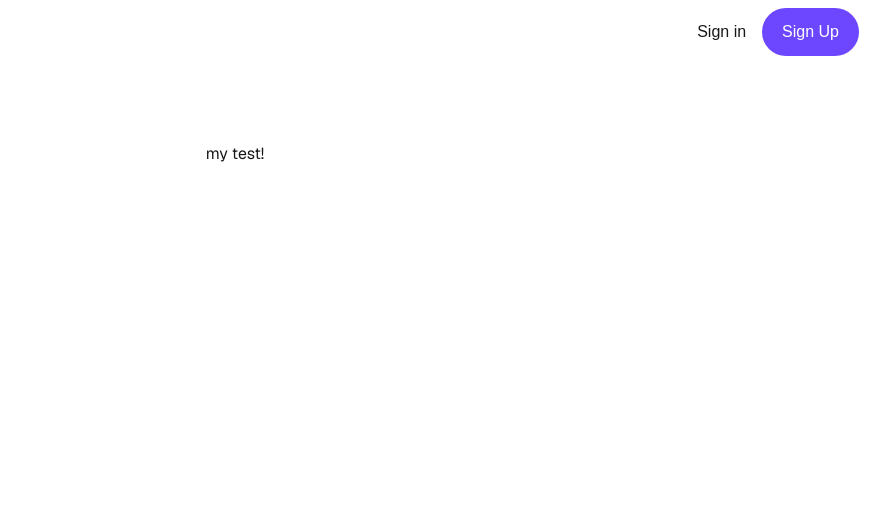
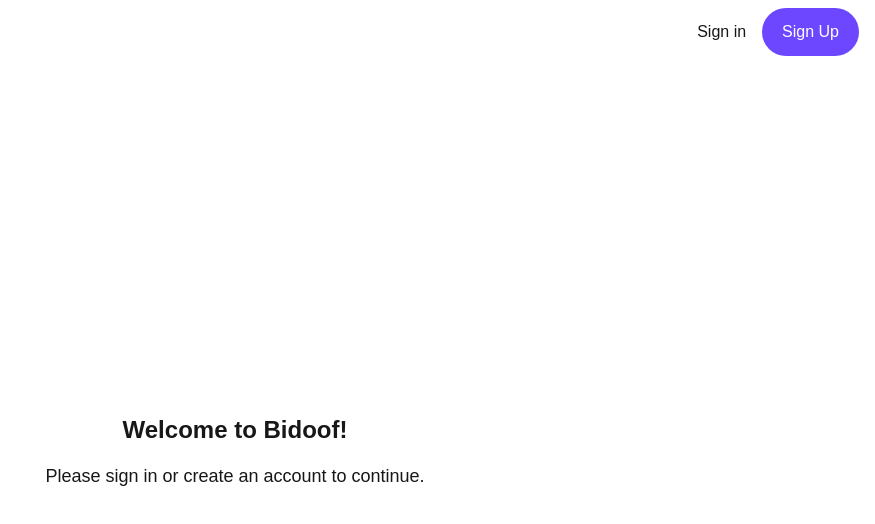
Before and after one commit to symienMoore/bidoof, a Next.js app: page / in a window 1280 px wide. Shown: the top 524 px of the page, without its empty margins (405-1280 px from the left). Built offline with nearby package versions, Linux system fonts and the light colour scheme; no server answers.

Commit message:
set up auth

```diff
--- a/src/app/messages/page.tsx
+++ b/src/app/messages/page.tsx
@@ -1,9 +1,33 @@
 import React from 'react'
 
+// display page for users not logged in o r with no account
+const userSignIn = () => {
+  return (
+    <div className="flex flex-col items-center justify-center h-screen">
+      <h1 className="text-2xl font-bold mb-4">Welcome to Bidoof!</h1>
+      <p className="text-lg mb-6">Please sign in or create an account to continue.</p>
+      <div className="flex gap-4">
+        {/* Sign In and Sign Up buttons will be added here */}
+      </div>
+    </div>
+  )
+}
+
+const userWelcome = () => {
+  return (
+    <div className="flex flex-col items-center justify-center h-screen">
+      <h1 className="text-2xl font-bold mb-4">Welcome back!</h1>
+      <p className="text-lg mb-6">You are logged in. Enjoy your stay!</p>
+      {/* Additional user-specific content can be added here */}
+    </div>
+  )
+}
+
 const page = () => {
+    const user = null; // Replace with actual user state from Clerk or your auth provider
   return (
     <div>
-
+        {user ? userSignIn() : userWelcome()}
     </div>
   )
 }
--- a/src/app/page.tsx
+++ b/src/app/page.tsx
@@ -1,18 +1,42 @@
 "use client";
-import TestApi from '@/api/testapi';
-import { useEffect } from 'react';
+import { useUser } from '@clerk/nextjs';
+import Link from 'next/link';
+import React from 'react'
 
+// display page for users not logged in o r with no account
+const UserSignIn = () => {
+  return (
+    <div className="flex flex-col items-center justify-center h-screen">
+      <h1 className="text-2xl font-bold mb-4">Welcome to Bidoof!</h1>
+      <p className="text-lg mb-6">Please sign in or create an account to continue.</p>
+      <div className="flex gap-4">
+        {/* Sign In and Sign Up buttons will be added here */}
+      </div>
+    </div>
+  )
+}
 
-export default function Home() {
-  useEffect(() => {
-    TestApi();
-    console.log('TestApi called');
-  }, []);
+const UserWelcome = () => {
+  return (
+    <div className="flex flex-col items-center justify-center h-screen">
+      <h1 className="text-2xl font-bold mb-4">Welcome back!</h1>
+      <p className="text-lg mb-6">You are logged in. Enjoy your stay!</p>
+      {/* Additional user-specific content can be added here */}
+      <button className="p-2 bg-purple-500 text-white rounded font-bold">
+        <Link href="/dashboard">go to dashboard</Link>
+      </button>
+    </div>
+  )
+}
 
+const Page = () => {
+  const { isSignedIn, user, isLoaded } = useUser();
+  console.log(user, isSignedIn, isLoaded);
+  return (
+    <div>
+        {user ? UserWelcome() : UserSignIn()}
+    </div>
+  )
+}
 
-  return (
-    <div className="grid grid-rows-[20px_1fr_20px] items-center justify-items-center min-h-screen p-8 pb-20 gap-16 sm:p-20 font-[family-name:var(--font-geist-sans)]">
-    <h1>my test!</h1>
-    </div>
-  );
-}
+export default Page
```
Also changed, not shown: src/types.d.ts (added).
